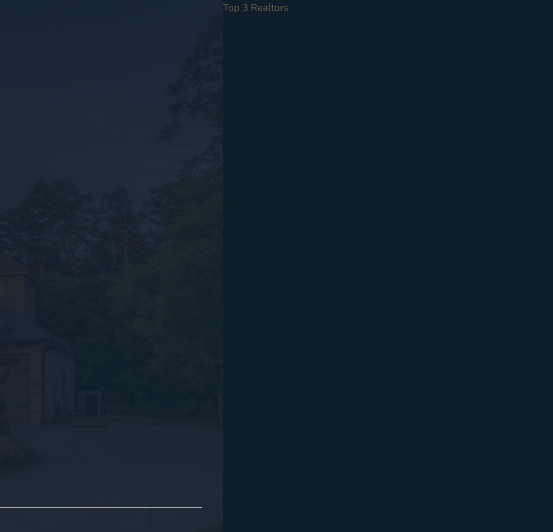
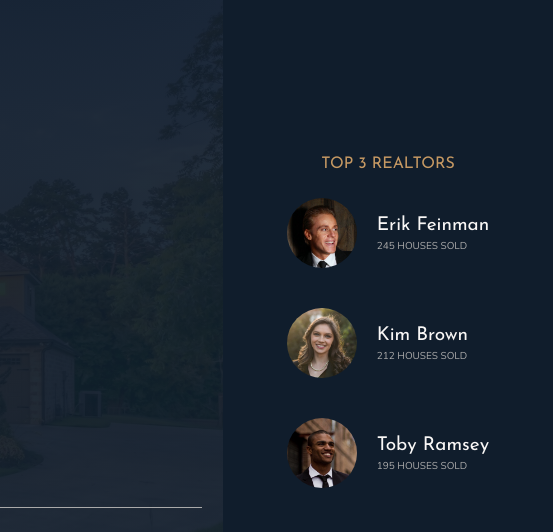
Before and after one commit to lauraalpinto/nexter, a website: page index.html in a window 1280 px wide. Shown: the top 532 px of the page, 727-1280 px from the left. Drawn offline with nearby package versions, Linux system fonts and the light colour scheme.

Commit message:
Realtors Section

```diff
--- a/index.html
+++ b/index.html
@@ -31,7 +31,26 @@
         </header>
 
         <div class="realtors">
-          Top 3 Realtors
+          <h3 class="heading-3">Top 3 Realtors</h3>
+          <div class="realtors__list">
+            <img src="img/realtor-1.jpeg" alt="Realtor 1" class="realtors__img">
+            <div class="realtors__details">
+              <h4 class="heading-4 heading-4--light">Erik Feinman</h4>
+              <p class="realtors__sold">245 houses sold</p>
+            </div>
+
+            <img src="img/realtor-2.jpeg" alt="Realtor 2" class="realtors__img">
+            <div class="realtors__details">
+              <h4 class="heading-4 heading-4--light">Kim Brown</h4>
+              <p class="realtors__sold">212 houses sold</p>
+            </div>
+
+            <img src="img/realtor-3.jpeg" alt="Realtor 3" class="realtors__img">
+            <div class="realtors__details">
+              <h4 class="heading-4 heading-4--light">Toby Ramsey</h4>
+              <p class="realtors__sold">195 houses sold</p>
+            </div>
+          </div>
         </div>
 
         <section class="features">
--- a/sass/_realtors.scss
+++ b/sass/_realtors.scss
@@ -1,4 +1,31 @@
 .realtors{
   background-color: $color-secondary;
   grid-column: col-start 7 / full-end;
+  padding: 3rem;
+
+  display: grid;
+  justify-content: center;
+  align-content: center;
+  grid-row-gap: 2rem;
+  justify-items: center;
+
+  &__list{
+    display: grid;
+    grid-template-columns: min-content max-content;
+    grid-column-gap: 2rem;
+    grid-row-gap: 5vh;
+    align-items: center;
+  }
+
+  &__img{
+    width: 7rem;
+    border-radius: 50%;
+    display: block;
+  }
+
+  &__sold{
+    text-transform: uppercase;
+    color: $color-grey-light-2;
+    margin-top: -3px;
+  }
 }
```
Also changed, not shown: css/style.css.
